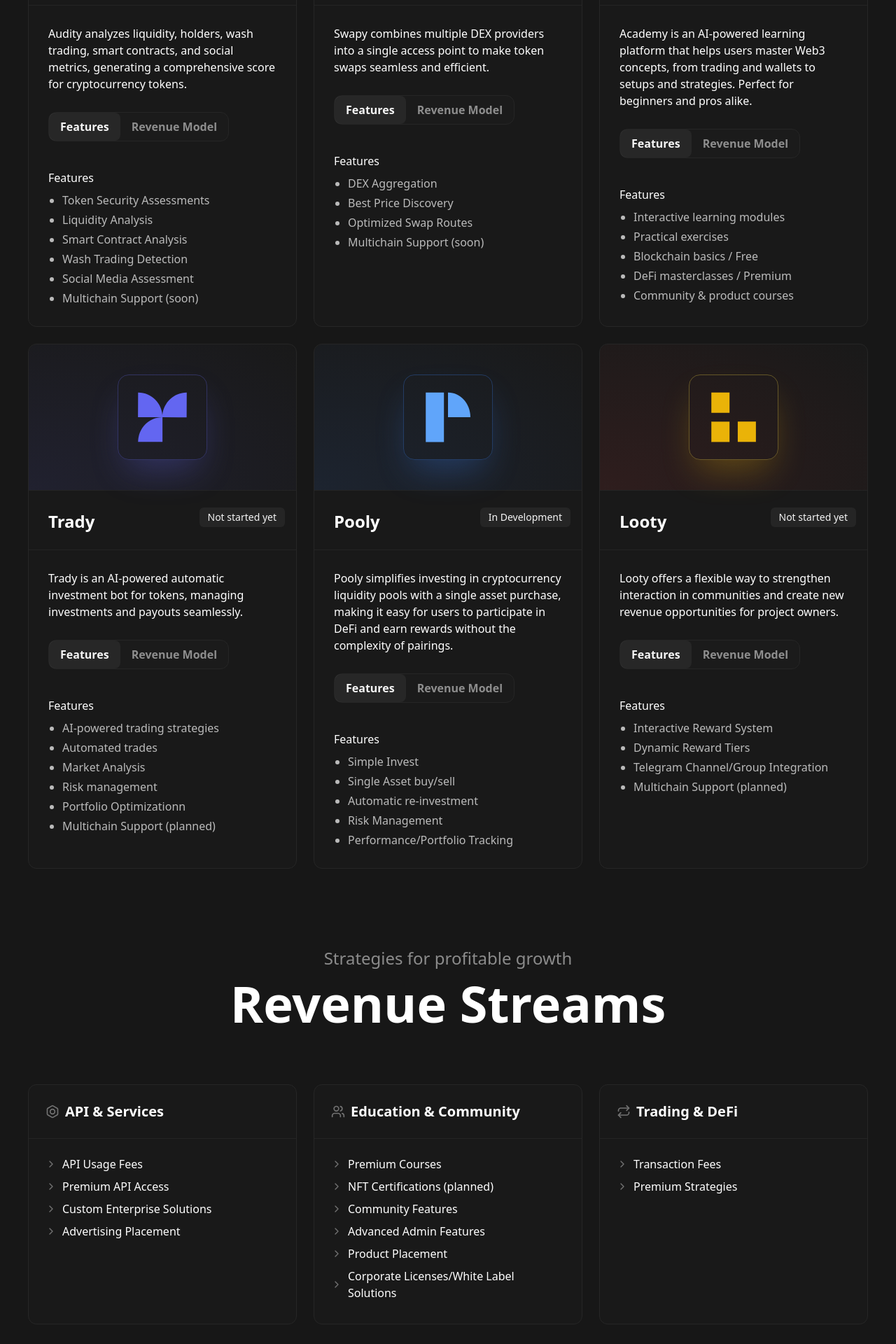
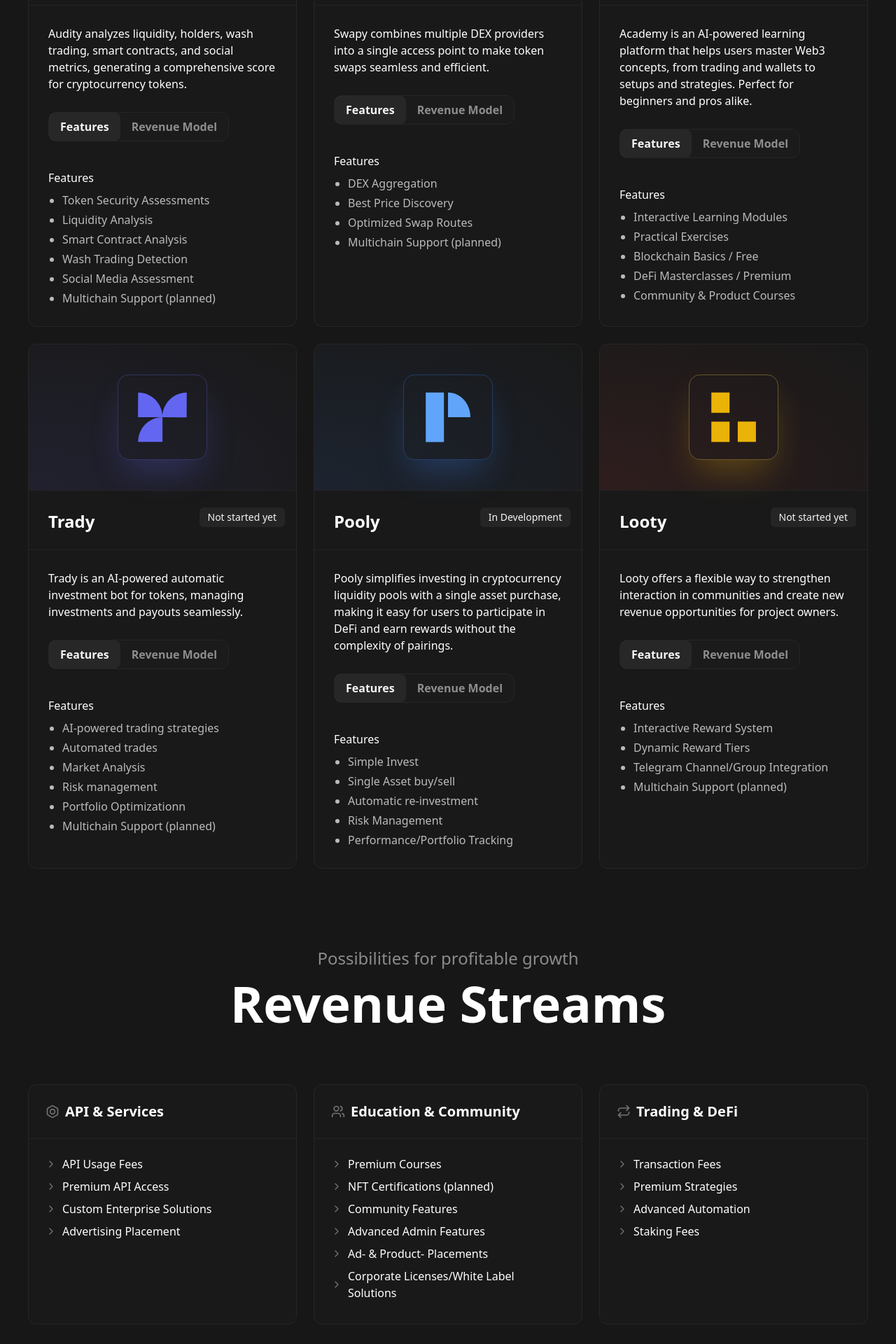
Before and after one commit to patrickknobloch/w3bots-presentation, a React (Create React App) app: page / in a window 1280 px wide. Shown: the part 2039-3959 px from the top of the page at 70% size. Built offline with nearby package versions, Linux system fonts and the light colour scheme.

Commit message:
change product points #1

```diff
--- a/src/App.tsx
+++ b/src/App.tsx
@@ -327,7 +327,7 @@ export default function W3BotsPresentation() {
             "Smart Contract Analysis",
             "Wash Trading Detection",
             "Social Media Assessment",
-            "Multichain Support (soon)"
+            "Multichain Support (planned)"
           ],
         description: language === 'de'
         ? [
@@ -366,7 +366,7 @@ export default function W3BotsPresentation() {
             "DEX Aggregation",
             "Best Price Discovery",
             "Optimized Swap Routes",
-            "Multichain Support (soon)"
+            "Multichain Support (planned)"
           ],
       description: language === 'de'
         ? [
@@ -401,11 +401,11 @@ export default function W3BotsPresentation() {
             "Community & Produkt Kurse"
           ]
         : [
-          "Interactive learning modules",
-          "Practical exercises",
-          "Blockchain basics / Free",
-          "DeFi masterclasses / Premium",
-          "Community & product courses"
+          "Interactive Learning Modules",
+          "Practical Exercises",
+          "Blockchain Basics / Free",
+          "DeFi Masterclasses / Premium",
+          "Community & Product Courses"
         ],
       description: language === 'de'
         ? [
@@ -423,7 +423,7 @@ export default function W3BotsPresentation() {
           ]
         : [
           "remium Courses",
-          "NFT Certifications (soon)",
+          "NFT Certifications (planned)",
           "Product Placement",
           "Corporate Licenses & Whitelabel Solutions"
         ]
@@ -653,7 +653,7 @@ export default function W3BotsPresentation() {
             "NFT Zertifizierungen (demnächst)",
             "Community-Funktionen",
             "Erweiterte Admin-Funktionen",
-            "Produktplatzierung",
+            "Werbe- & Produktplatzierung",
             "Unternehmenslizenzen/White Label Lösungen"
           ]
         },
@@ -662,7 +662,9 @@ export default function W3BotsPresentation() {
           icon: Repeat,
           items: [
             "Transaktionsgebühren",
-            "Premium-Strategien"
+            "Premium-Strategien",
+            "Erweiterte Automatisierung",
+            "Staking-Gebühren"
           ]
         },
       ]
@@ -685,7 +687,7 @@ export default function W3BotsPresentation() {
             "NFT Certifications (planned)",
             "Community Features",
             "Advanced Admin Features",
-            "Product Placement",
+            "Ad- & Product- Placements",
             "Corporate Licenses/White Label Solutions"
           ]
         },
@@ -694,7 +696,9 @@ export default function W3BotsPresentation() {
           icon: Repeat,
           items: [
             "Transaction Fees",
-            "Premium Strategies"
+            "Premium Strategies",
+            "Advanced Automation",
+            "Staking Fees"
           ]
         }
       ];
@@ -939,7 +943,7 @@ export default function W3BotsPresentation() {
           </div>
         </Section>
 
-        <Section title={language === 'de' ? "Erlösströme" : "Revenue Streams"} subtitle={language === 'de' ? "Strategien für profitables Wachstum" : "Strategies for profitable growth"}>
+        <Section title={language === 'de' ? "Erlösströme" : "Revenue Streams"} subtitle={language === 'de' ? "Möglichkeiten für profitables Wachstum" : "Possibilities for profitable growth"}>
           <div className="grid grid-cols-1 md:grid-cols-3 gap-6">
             {revenueStreams.map((stream) => (
               <RevenueModel key={stream.title} {...stream} />
```
